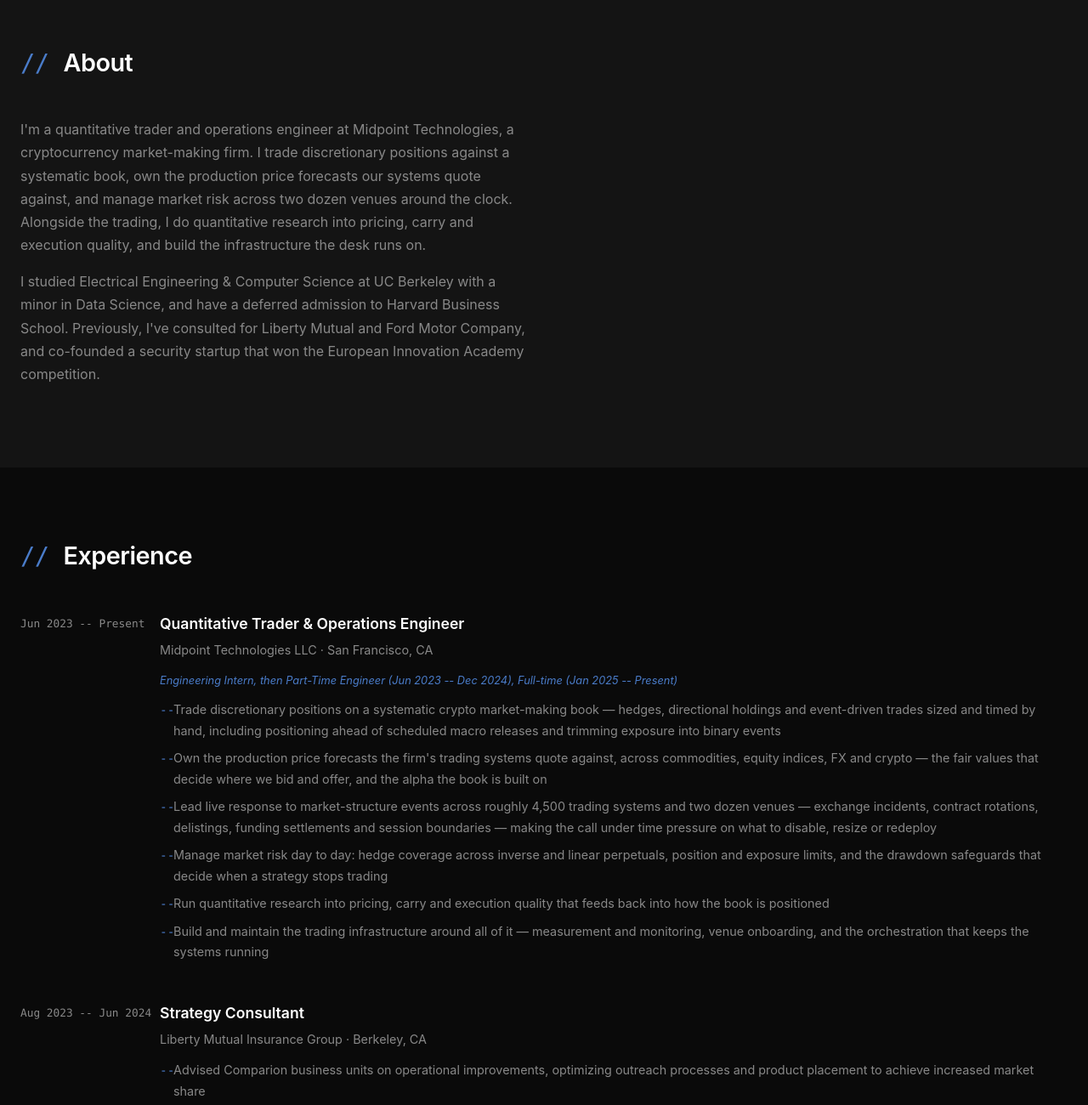
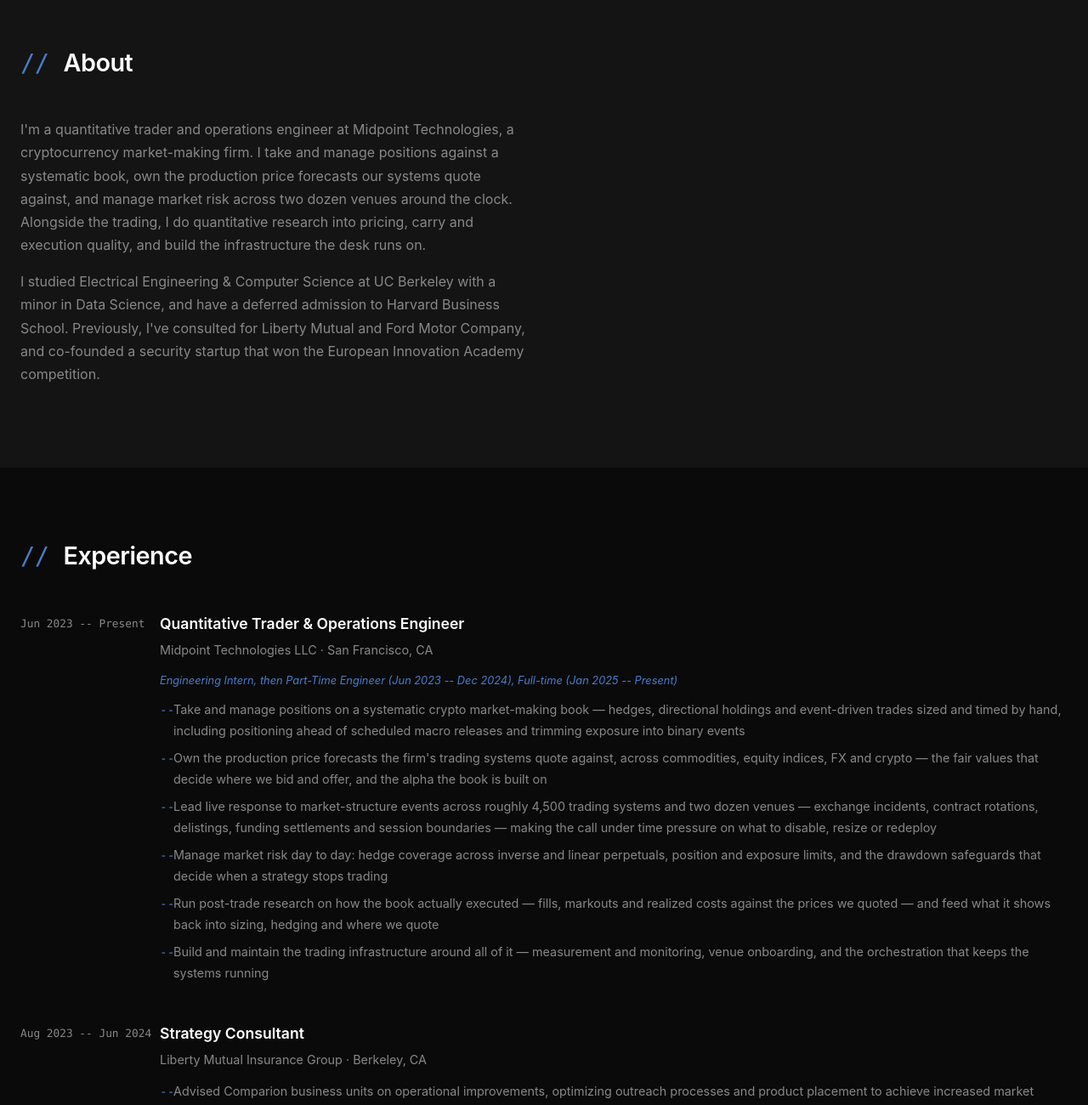
Before and after one commit to AmarRSehgal/AmarRSehgal.github.io, a plain HTML site: page index.html in a window 1280 px wide. Shown: the part 683-1983 px from the top of the page at 85% size. Drawn offline with Linux system fonts and the light colour scheme.

Commit message:
Drop 'discretionary' phrasing; refocus research line on post-trade
Rephrase both position-taking lines to 'take and manage positions'.

Narrow the research bullet to post-trade work specifically - fills, markouts
and realized cost against the prices we quoted, and the loop back into sizing,
hedging and quoting - rather than research in general.

```diff
--- a/index.html
+++ b/index.html
@@ -65,7 +65,7 @@
             <div class="about-content">
                 <p>
                     I'm a quantitative trader and operations engineer at Midpoint Technologies, a cryptocurrency
-                    market-making firm. I trade discretionary positions against a systematic book, own the production
+                    market-making firm. I take and manage positions against a systematic book, own the production
                     price forecasts our systems quote against, and manage market risk across two dozen venues around
                     the clock. Alongside the trading, I do quantitative research into pricing, carry and execution
                     quality, and build the infrastructure the desk runs on.
@@ -93,11 +93,11 @@
                         <p class="timeline-company">Midpoint Technologies LLC &middot; San Francisco, CA</p>
                         <p class="timeline-role-note">Engineering Intern, then Part-Time Engineer (Jun 2023 -- Dec 2024), Full-time (Jan 2025 -- Present)</p>
                         <ul>
-                            <li>Trade discretionary positions on a systematic crypto market-making book &mdash; hedges, directional holdings and event-driven trades sized and timed by hand, including positioning ahead of scheduled macro releases and trimming exposure into binary events</li>
+                            <li>Take and manage positions on a systematic crypto market-making book &mdash; hedges, directional holdings and event-driven trades sized and timed by hand, including positioning ahead of scheduled macro releases and trimming exposure into binary events</li>
                             <li>Own the production price forecasts the firm's trading systems quote against, across commodities, equity indices, FX and crypto &mdash; the fair values that decide where we bid and offer, and the alpha the book is built on</li>
                             <li>Lead live response to market-structure events across roughly 4,500 trading systems and two dozen venues &mdash; exchange incidents, contract rotations, delistings, funding settlements and session boundaries &mdash; making the call under time pressure on what to disable, resize or redeploy</li>
                             <li>Manage market risk day to day: hedge coverage across inverse and linear perpetuals, position and exposure limits, and the drawdown safeguards that decide when a strategy stops trading</li>
-                            <li>Run quantitative research into pricing, carry and execution quality that feeds back into how the book is positioned</li>
+                            <li>Run post-trade research on how the book actually executed &mdash; fills, markouts and realized costs against the prices we quoted &mdash; and feed what it shows back into sizing, hedging and where we quote</li>
                             <li>Build and maintain the trading infrastructure around all of it &mdash; measurement and monitoring, venue onboarding, and the orchestration that keeps the systems running</li>
                         </ul>
                     </div>
```
